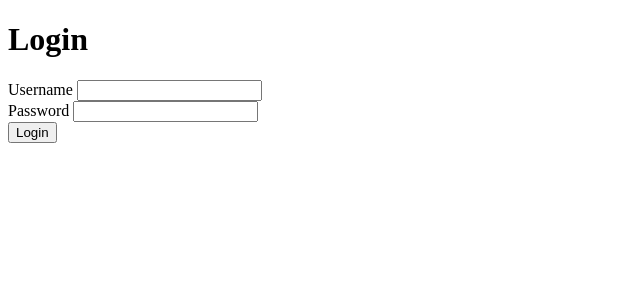
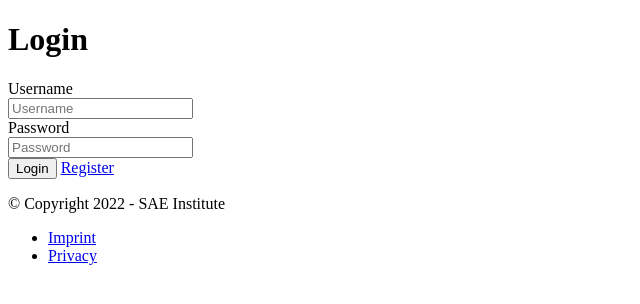
Before and after one commit to johninamillion/sae__wbd5100-0921__php-oop-cms, a PHP site: template templates/login/index.php in a window 1280 px wide. Shown: the top 304 px of the page, without its empty margins (0-640 px from the left). Run offline with PHP 8.4, Linux system fonts and the light colour scheme; the template is opened without the code that fills it, so the values that code supplies are empty.

Commit message:
improve templates for stylesheets

```diff
--- a/templates/footer.php
+++ b/templates/footer.php
@@ -1,3 +1,13 @@
+
+        <footer id="colophon">
+            <p id="copyright"><?= sprintf( _( '&copy; Copyright %s' ), date( 'Y' ) ) ?> - SAE Institute</p>
+            <nav class="navigation navigation--inline">
+                <ul class="navigation__list">
+                    <li class="navigation__list-item"><a class="navigation__anchor" href="/"><?= _( 'Imprint' ) ?></a></li>
+                    <li class="navigation__list-item"><a class="navigation__anchor" href="/"><?= _( 'Privacy' ) ?></a></li>
+                </ul>
+            </nav>
+        </footer>
 
         <?php $this->Scripts->printScripts(); ?>
 
--- a/templates/header.php
+++ b/templates/header.php
@@ -3,6 +3,7 @@
     <head>
         <?php $this->Document->charset(); ?>
         <?php $this->Document->title(); ?>
+        <?php $this->Document->viewport(); ?>
 
         <?php $this->Stylesheets->printStylesheets(); ?>
     </head>
--- a/templates/login/index.php
+++ b/templates/login/index.php
@@ -4,21 +4,32 @@ namespace CMS;
 
 ?>
 
-<form id="login-form" class="form" method="post">
+<main id="login" class="main wrapper wrapper--table">
+    <div class="wrapper wrapper--table-cell">
+
+        <form id="login-form" class="form box box--centered box--small" method="post">
             <div class="form__header">
                 <h1><?= _( 'Login' ) ?></h1>
                 <?php Messages::printRedirectMessage( [ 'logout' => _( 'Welcome Back!' ), 'register' => _( 'Have Fun!' ), 'unauthorized' => _( 'Login to get access!' ) ] ); ?>
             </div>
             <div class="form__row">
                 <label class="form__label" for="username"><?= _( 'Username' ) ?></label>
-        <input class="form__input form__input--text" id="username" name="username" type="text">
+                <div class="form__input-wrapper">
+                    <input class="form__input form__input--text <?= Messages::hasErrors( 'login' ) ? 'form__input--error' : '' ?>" id="username" name="username" type="text" placeholder="<?= _( 'Username' ) ?>">
                     <?php Messages::printInputErrors( 'login' ); ?>
+                </div>
             </div>
             <div class="form__row">
                 <label class="form__label" for="password"><?= _( 'Password' ) ?></label>
-        <input class="form__input form__input--text" id="password" name="password" type="password">
+                <div class="form__input-wrapper">
+                    <input class="form__input form__input--text" id="password" name="password" type="password" placeholder="<?= _( 'Password' ) ?>">
+                </div>
             </div>
             <div class="form__row">
-        <input class="form__input form__input--submit" id="submit" type="submit" value="<?= _( 'Login' ) ?>">
+                <input class="form__input form__input--submit button button--primary" id="submit" type="submit" value="<?= _( 'Login' ) ?>">
+                <a class="form__anchor button button--primary-bordered" href="/register"><?= _( 'Register' ) ?></a>
             </div>
         </form>
+
+    </div>
+</main>
--- a/templates/navigation.php
+++ b/templates/navigation.php
@@ -1,6 +1,6 @@
 
 <header id="masthead">
-    <nav id="masthead__navigation" class="navigation">
+    <nav id="masthead__navigation" class="navigation navigation--inline">
         <ul class="navigation__list">
             <li class="navigation__list-item"><a class="navigation__anchor" href="/posts"><?= _( 'Posts' ) ?></a></li>
             <li class="navigation__list-item"><a class="navigation__anchor" href="/user/settings"><?= _( 'Settings' ) ?></a></li>
--- a/templates/posts/view.php
+++ b/templates/posts/view.php
@@ -3,6 +3,8 @@
 namespace CMS;
 
 ?>
+
+<main id="posts-view" class="main wrapper wrapper--inner">
 
     <section id="post" class="section">
         <article class="article post">
@@ -16,3 +18,5 @@ namespace CMS;
             </div>
         </article>
     </section>
+
+</main>
```
Also changed, not shown: templates/error/404.php (+5 -2 lines), templates/posts/index.php (+6 -2 lines), templates/register/index.php (+21 -6 lines), templates/user/settings.php (+8 -4 lines). Lines whose indentation alone changed are shown as unchanged.
